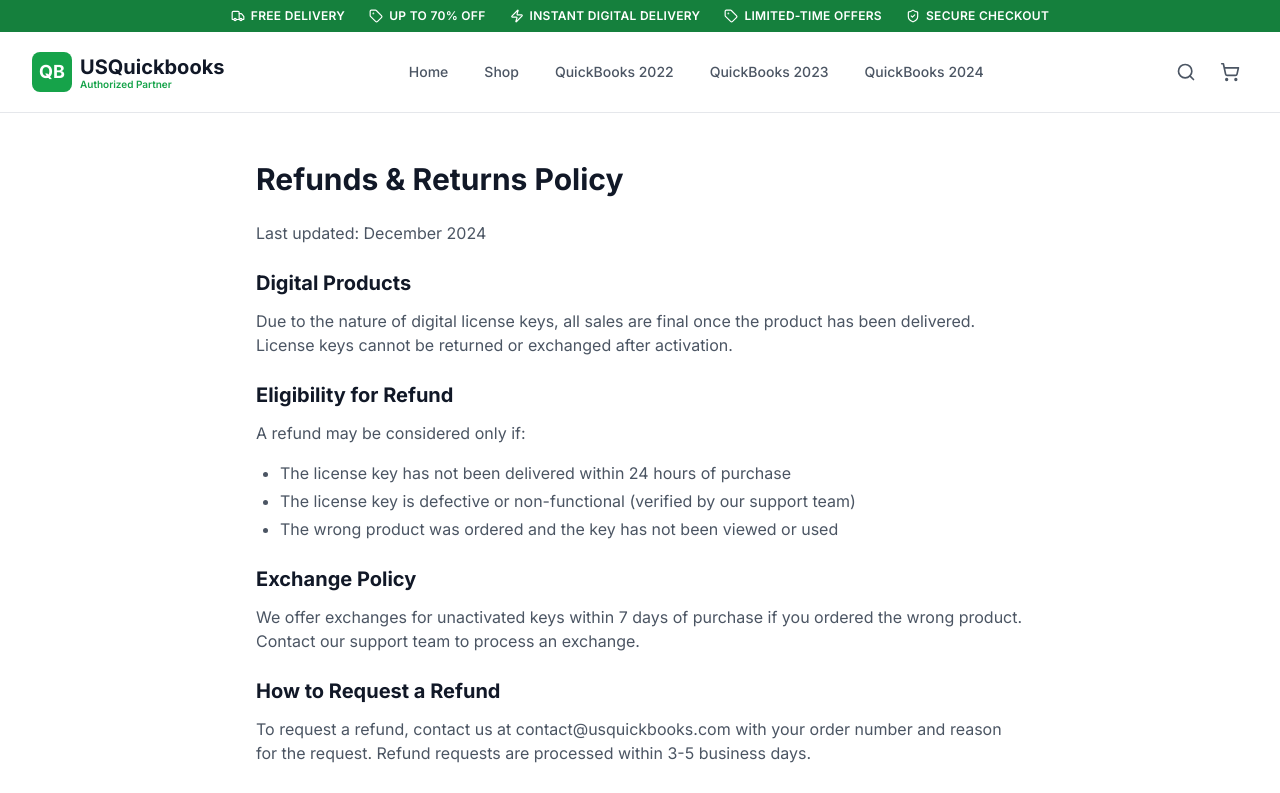
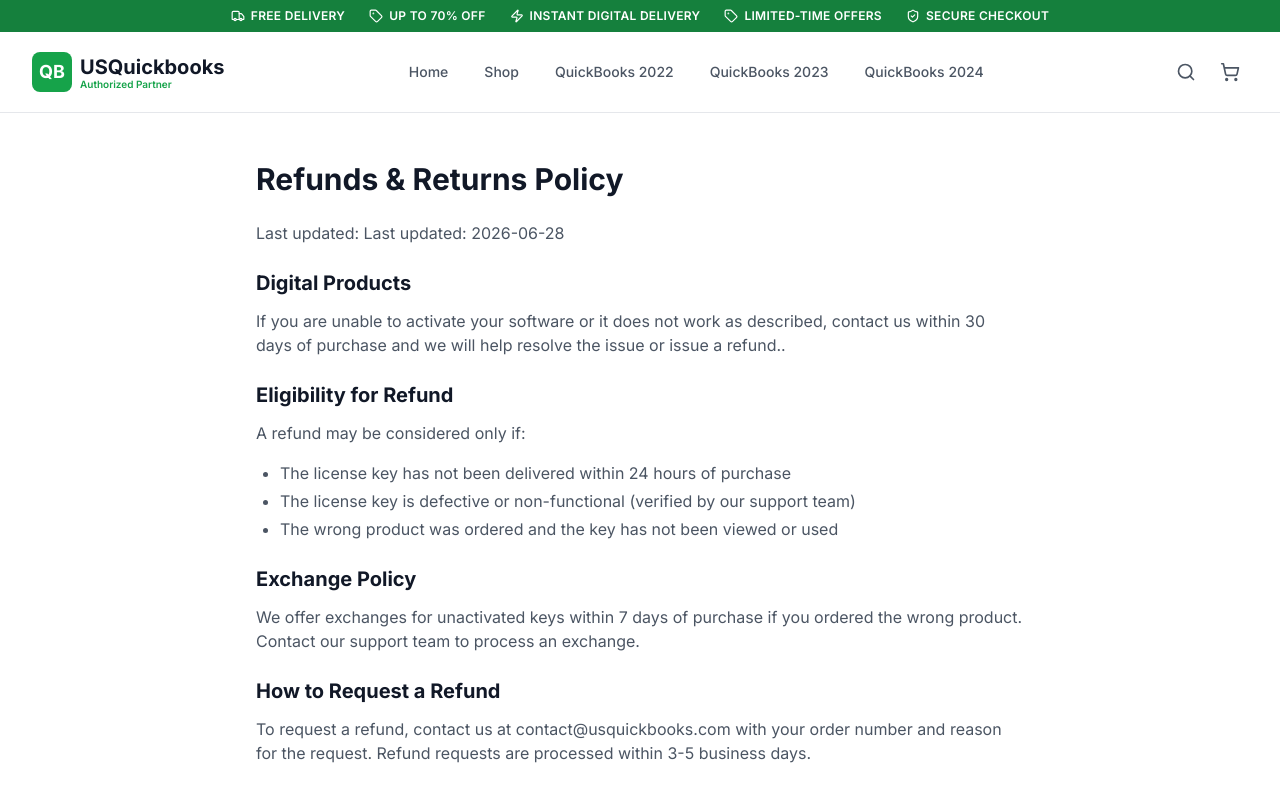
Before and after one commit to irmafiguero199/quiickbooks, a React (Vite) app in the folder quickbooks-shop/: page /refund-policy in a window 1280 px wide. Shown: the top 793 px of the page. Built offline with nearby package versions, Linux system fonts and the light colour scheme.

Commit message:
Update RefundPolicy.jsx

```diff
--- a/quickbooks-shop/src/pages/RefundPolicy.jsx
+++ b/quickbooks-shop/src/pages/RefundPolicy.jsx
@@ -8,9 +8,9 @@
         <div className="max-w-3xl mx-auto">
           <h1 className="text-3xl font-bold text-gray-900 mb-6">Refunds & Returns Policy</h1>
           <div className="prose prose-gray max-w-none text-gray-600">
-            <p className="mb-4">Last updated: December 2024</p>
+            <p className="mb-4">Last updated: Last updated: 2026-06-28</p>
             <h2 className="text-xl font-bold text-gray-900 mt-6 mb-3">Digital Products</h2>
-            <p className="mb-4">Due to the nature of digital license keys, all sales are final once the product has been delivered. License keys cannot be returned or exchanged after activation.</p>
+            <p className="mb-4">If you are unable to activate your software or it does not work as described, contact us within 30 days of purchase and we will help resolve the issue or issue a refund..</p>
             <h2 className="text-xl font-bold text-gray-900 mt-6 mb-3">Eligibility for Refund</h2>
             <p className="mb-4">A refund may be considered only if:</p>
             <ul className="list-disc pl-6 mb-4 space-y-1">
```
